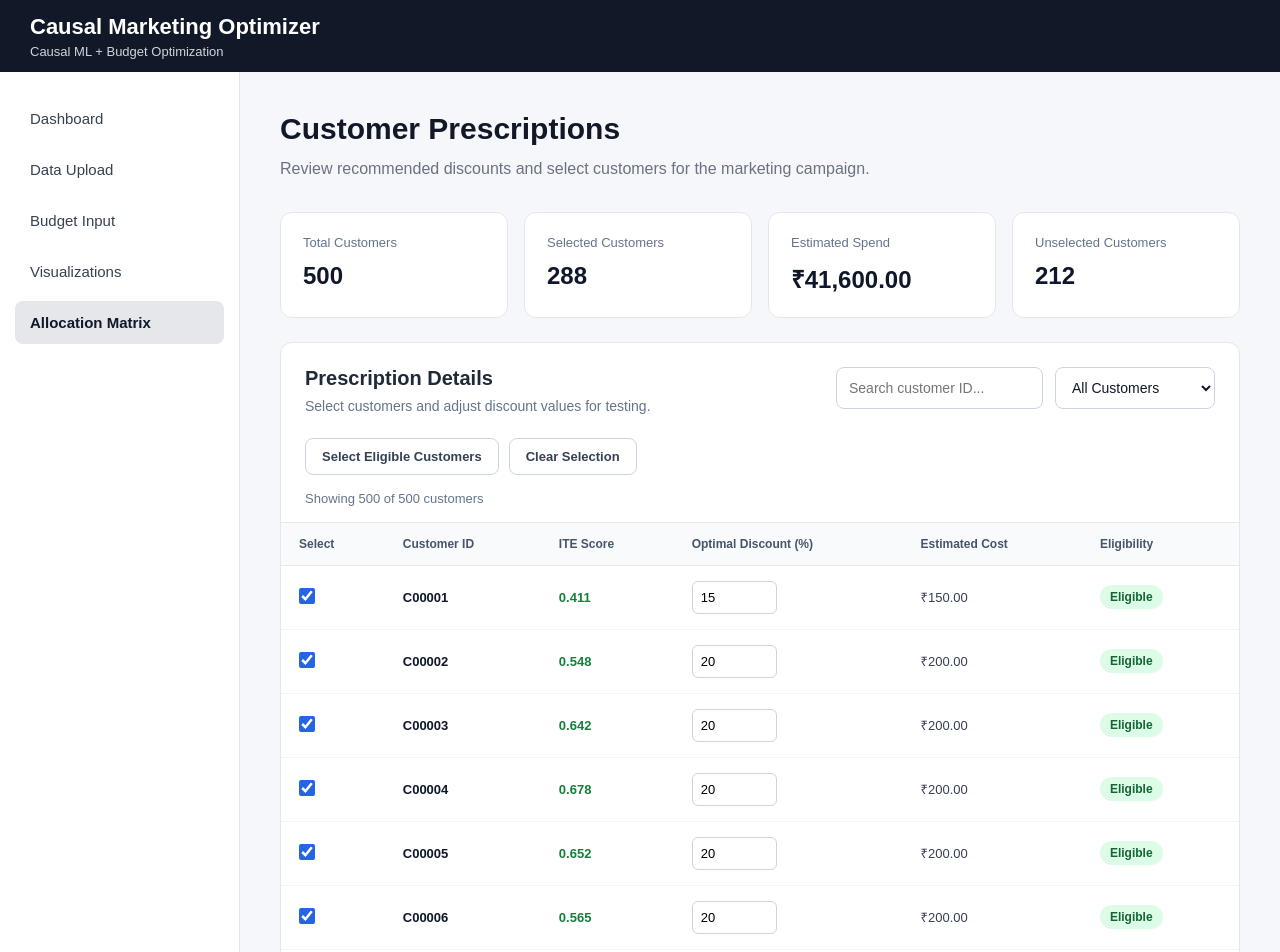
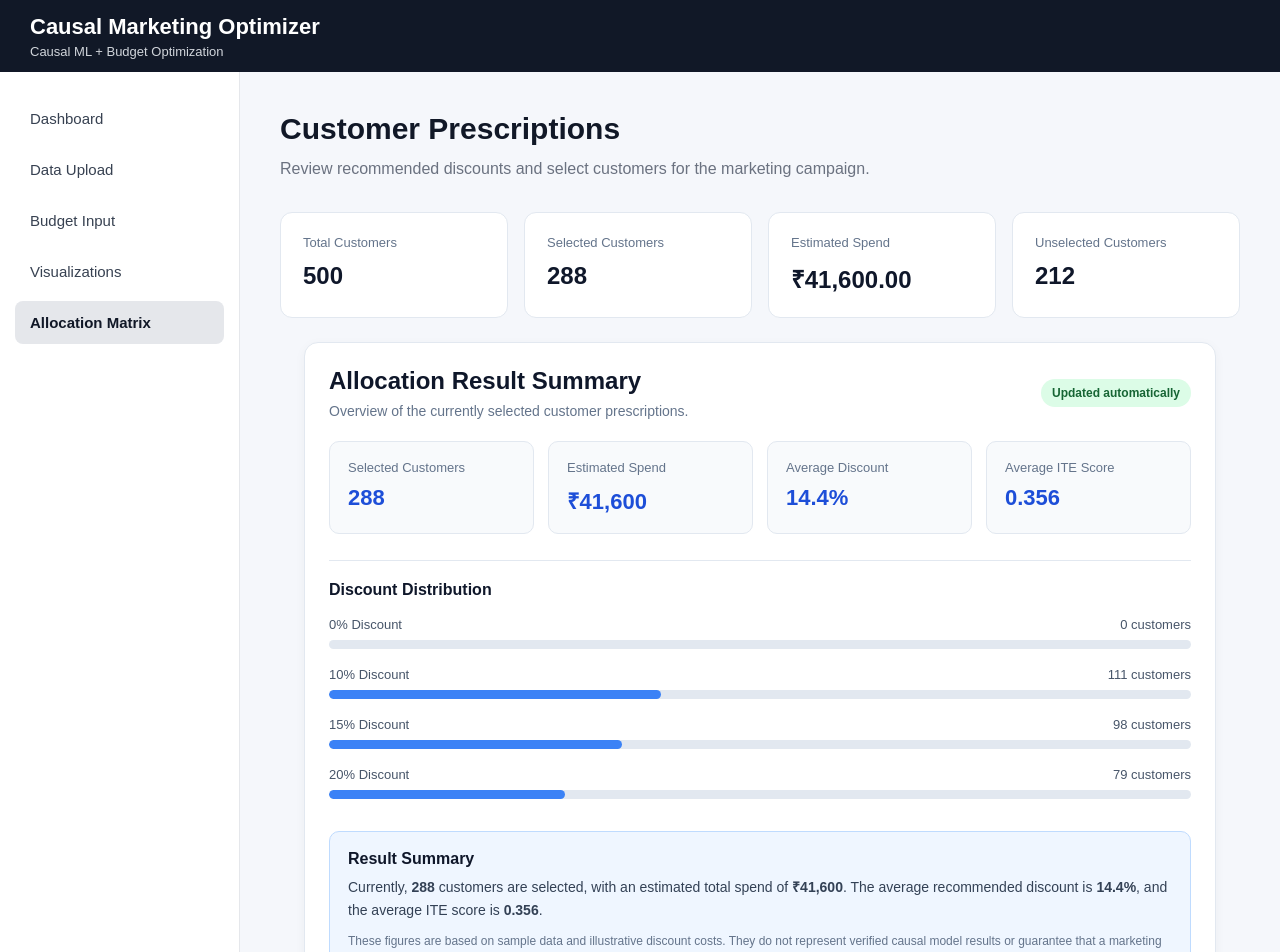
Before and after one commit to priyanshi-sahu05/EconoCausal, a React app in the folder frontend/: page /allocation in a window 1280 px wide. Shown: the top 952 px of the page. Built offline with nearby package versions, Linux system fonts and the light colour scheme; the HTML template or start-up script is replaced by a standard one.

Commit message:
Add allocation result summary and polish dashboard

```diff
--- /dev/null
+++ b/frontend/src/components/PrescriptionSummary.jsx
@@ -0,0 +1,132 @@
+
+function PrescriptionSummary({ prescriptions }) {
+  const selectedCustomers = prescriptions.filter(
+    (customer) => customer.selected
+  );
+
+  const selectedCount = selectedCustomers.length;
+
+  const totalSpend = selectedCustomers.reduce(
+    (total, customer) => total + customer.estimatedCost,
+    0
+  );
+
+  const averageITE =
+    selectedCount > 0
+      ? selectedCustomers.reduce(
+          (total, customer) => total + customer.ite,
+          0
+        ) / selectedCount
+      : 0;
+
+  const averageDiscount =
+    selectedCount > 0
+      ? selectedCustomers.reduce(
+          (total, customer) => total + customer.recommendedDiscount,
+          0
+        ) / selectedCount
+      : 0;
+
+  const discountBreakdown = [0, 10, 15, 20].map((discount) => ({
+    discount,
+    count: selectedCustomers.filter(
+      (customer) => customer.recommendedDiscount === discount
+    ).length,
+  }));
+
+  const formatCurrency = (amount) =>
+    new Intl.NumberFormat("en-IN", {
+      style: "currency",
+      currency: "INR",
+      maximumFractionDigits: 0,
+    }).format(amount);
+
+  return (
+    <section className="prescription-summary">
+      <div className="summary-heading">
+        <div>
+          <h2>Allocation Result Summary</h2>
+          <p>Overview of the currently selected customer prescriptions.</p>
+        </div>
+        <span className="summary-status">Updated automatically</span>
+      </div>
+
+      <div className="result-summary-grid">
+        <div className="result-summary-card">
+          <span>Selected Customers</span>
+          <strong>{selectedCount.toLocaleString("en-IN")}</strong>
+        </div>
+
+        <div className="result-summary-card">
+          <span>Estimated Spend</span>
+          <strong>{formatCurrency(totalSpend)}</strong>
+        </div>
+
+        <div className="result-summary-card">
+          <span>Average Discount</span>
+          <strong>{averageDiscount.toFixed(1)}%</strong>
+        </div>
+
+        <div className="result-summary-card">
+          <span>Average ITE Score</span>
+          <strong>{averageITE.toFixed(3)}</strong>
+        </div>
+      </div>
+
+      <div className="discount-breakdown">
+        <h3>Discount Distribution</h3>
+
+        {discountBreakdown.map((item) => {
+          const percentage =
+            selectedCount > 0
+              ? (item.count / selectedCount) * 100
+              : 0;
+
+          return (
+            <div className="discount-row" key={item.discount}>
+              <div className="discount-label">
+                <span>{item.discount}% Discount</span>
+                <span>{item.count} customers</span>
+              </div>
+
+              <div className="discount-track">
+                <div
+                  className="discount-fill"
+                  style={{ width: `${percentage}%` }}
+                />
+              </div>
+            </div>
+          );
+        })}
+      </div>
+
+      <div className="allocation-insight">
+        <h3>Result Summary</h3>
+
+        {selectedCount === 0 ? (
+          <p>
+            No customers are currently selected. Select customers or update
+            their discount percentages to generate an allocation summary.
+          </p>
+        ) : (
+          <p>
+            Currently, <strong>{selectedCount.toLocaleString("en-IN")}</strong>{" "}
+            customers are selected, with an estimated total spend of{" "}
+            <strong>{formatCurrency(totalSpend)}</strong>. The average
+            recommended discount is{" "}
+            <strong>{averageDiscount.toFixed(1)}%</strong>, and the average
+            ITE score is <strong>{averageITE.toFixed(3)}</strong>.
+          </p>
+        )}
+
+        <p className="summary-disclaimer">
+          These figures are based on sample data and illustrative discount
+          costs. They do not represent verified causal model results or
+          guarantee that a marketing budget constraint is satisfied.
+        </p>
+      </div>
+    </section>
+  );
+}
+
+export default PrescriptionSummary;
--- a/frontend/src/index.css
+++ b/frontend/src/index.css
@@ -985,3 +985,153 @@ display: none;
     width: 100%;
   }
 }
+
+.prescription-summary {
+  margin: 24px;
+  padding: 24px;
+  background: #ffffff;
+  border: 1px solid #e2e8f0;
+  border-radius: 14px;
+  box-shadow: 0 3px 12px rgba(15, 23, 42, 0.04);
+}
+
+.summary-heading {
+  display: flex;
+  align-items: center;
+  justify-content: space-between;
+  flex-wrap: wrap;
+  gap: 12px;
+  margin-bottom: 22px;
+}
+
+.summary-heading h2,
+.discount-breakdown h3,
+.allocation-insight h3 {
+  margin: 0 0 8px;
+  color: #0f172a;
+}
+
+.summary-heading p {
+  margin: 0;
+  color: #64748b;
+  font-size: 14px;
+}
+
+.summary-status {
+  padding: 7px 11px;
+  border-radius: 20px;
+  background: #dcfce7;
+  color: #166534;
+  font-size: 12px;
+  font-weight: 600;
+}
+
+.result-summary-grid {
+  display: grid;
+  grid-template-columns: repeat(4, minmax(0, 1fr));
+  gap: 14px;
+  margin-bottom: 26px;
+}
+
+.result-summary-card {
+  display: flex;
+  flex-direction: column;
+  gap: 10px;
+  padding: 18px;
+  border: 1px solid #e2e8f0;
+  border-radius: 10px;
+  background: #f8fafc;
+}
+
+.result-summary-card span {
+  color: #64748b;
+  font-size: 13px;
+}
+
+.result-summary-card strong {
+  color: #1d4ed8;
+  font-size: 22px;
+  overflow-wrap: anywhere;
+}
+
+.discount-breakdown {
+  padding: 20px 0;
+  border-top: 1px solid #e2e8f0;
+}
+
+.discount-breakdown h3,
+.allocation-insight h3 {
+  font-size: 16px;
+}
+
+.discount-row {
+  margin-top: 18px;
+}
+
+.discount-label {
+  display: flex;
+  justify-content: space-between;
+  gap: 12px;
+  margin-bottom: 8px;
+  color: #475569;
+  font-size: 13px;
+}
+
+.discount-track {
+  height: 9px;
+  overflow: hidden;
+  border-radius: 10px;
+  background: #e2e8f0;
+}
+
+.discount-fill {
+  height: 100%;
+  border-radius: 10px;
+  background: #3b82f6;
+  transition: width 0.25s ease;
+}
+
+.allocation-insight {
+  margin-top: 12px;
+  padding: 18px;
+  border: 1px solid #bfdbfe;
+  border-radius: 10px;
+  background: #eff6ff;
+}
+
+.allocation-insight p {
+  margin: 8px 0 0;
+  color: #334155;
+  font-size: 14px;
+  line-height: 1.7;
+}
+
+.allocation-insight .summary-disclaimer {
+  color: #64748b;
+  font-size: 12px;
+}
+
+@media (max-width: 1000px) {
+  .result-summary-grid {
+    grid-template-columns: repeat(2, minmax(0, 1fr));
+  }
+}
+
+@media (max-width: 640px) {
+  .prescription-summary {
+    margin: 16px;
+    padding: 16px;
+  }
+
+  .result-summary-grid {
+    grid-template-columns: 1fr;
+  }
+
+  .result-summary-card strong {
+    font-size: 20px;
+  }
+
+  .discount-label {
+    font-size: 12px;
+  }
+}
--- a/frontend/src/pages/AllocationMatrix.jsx
+++ b/frontend/src/pages/AllocationMatrix.jsx
@@ -1,12 +1,12 @@
+
 import { useMemo, useState } from "react";
 import allocationResults from "../data/allocationResults";
+import PrescriptionSummary from "../components/PrescriptionSummary";
 
 function AllocationMatrix() {
   const [searchTerm, setSearchTerm] = useState("");
   const [eligibilityFilter, setEligibilityFilter] = useState("all");
-  const [prescriptions, setPrescriptions] = useState(
-    allocationResults
-  );
+  const [prescriptions, setPrescriptions] = useState(allocationResults);
 
   const filteredResults = useMemo(() => {
     const normalizedSearch = searchTerm.trim().toLowerCase();
@@ -38,7 +38,7 @@ function AllocationMatrix() {
     return {
       totalCustomers: prescriptions.length,
       selectedCustomers: selectedCustomers.length,
-      totalEstimatedCost
+      totalEstimatedCost,
     };
   }, [prescriptions]);
 
@@ -46,7 +46,7 @@ function AllocationMatrix() {
     new Intl.NumberFormat("en-IN", {
       style: "currency",
       currency: "INR",
-      maximumFractionDigits: 2
+      maximumFractionDigits: 2,
     }).format(value);
 
   const toggleSelection = (customerId) => {
@@ -60,6 +60,10 @@ function AllocationMatrix() {
   };
 
   const updateDiscount = (customerId, discountValue) => {
+    if (discountValue === "") {
+      return;
+    }
+
     const discount = Number(discountValue);
 
     if (!Number.isFinite(discount) || discount < 0 || discount > 100) {
@@ -73,7 +77,7 @@ function AllocationMatrix() {
               ...customer,
               recommendedDiscount: discount,
               estimatedCost: discount * 10,
-              selected: discount > 0
+              selected: discount > 0,
             }
           : customer
       )
@@ -84,7 +88,7 @@ function AllocationMatrix() {
     setPrescriptions((previous) =>
       previous.map((customer) => ({
         ...customer,
-        selected: customer.eligible
+        selected: customer.eligible,
       }))
     );
   };
@@ -93,7 +97,7 @@ function AllocationMatrix() {
     setPrescriptions((previous) =>
       previous.map((customer) => ({
         ...customer,
-        selected: false
+        selected: false,
       }))
     );
   };
@@ -111,12 +115,12 @@ function AllocationMatrix() {
       <div className="allocation-summary">
         <div className="allocation-summary-card">
           <span>Total Customers</span>
-          <strong>{summary.totalCustomers}</strong>
+          <strong>{summary.totalCustomers.toLocaleString("en-IN")}</strong>
         </div>
 
         <div className="allocation-summary-card">
           <span>Selected Customers</span>
-          <strong>{summary.selectedCustomers}</strong>
+          <strong>{summary.selectedCustomers.toLocaleString("en-IN")}</strong>
         </div>
 
         <div className="allocation-summary-card">
@@ -127,10 +131,13 @@ function AllocationMatrix() {
         <div className="allocation-summary-card">
           <span>Unselected Customers</span>
           <strong>
-            {summary.totalCustomers - summary.selectedCustomers}
+            {(summary.totalCustomers - summary.selectedCustomers)
+              .toLocaleString("en-IN")}
           </strong>
         </div>
       </div>
+
+      <PrescriptionSummary prescriptions={prescriptions} />
 
       <div className="allocation-table-card">
         <div className="allocation-table-header">
@@ -175,7 +182,8 @@ function AllocationMatrix() {
         </div>
 
         <div className="allocation-result-count">
-          Showing {filteredResults.length} of {summary.totalCustomers} customers
+          Showing {filteredResults.length.toLocaleString("en-IN")} of{" "}
+          {summary.totalCustomers.toLocaleString("en-IN")} customers
         </div>
 
         <div className="allocation-table-wrapper">
```
